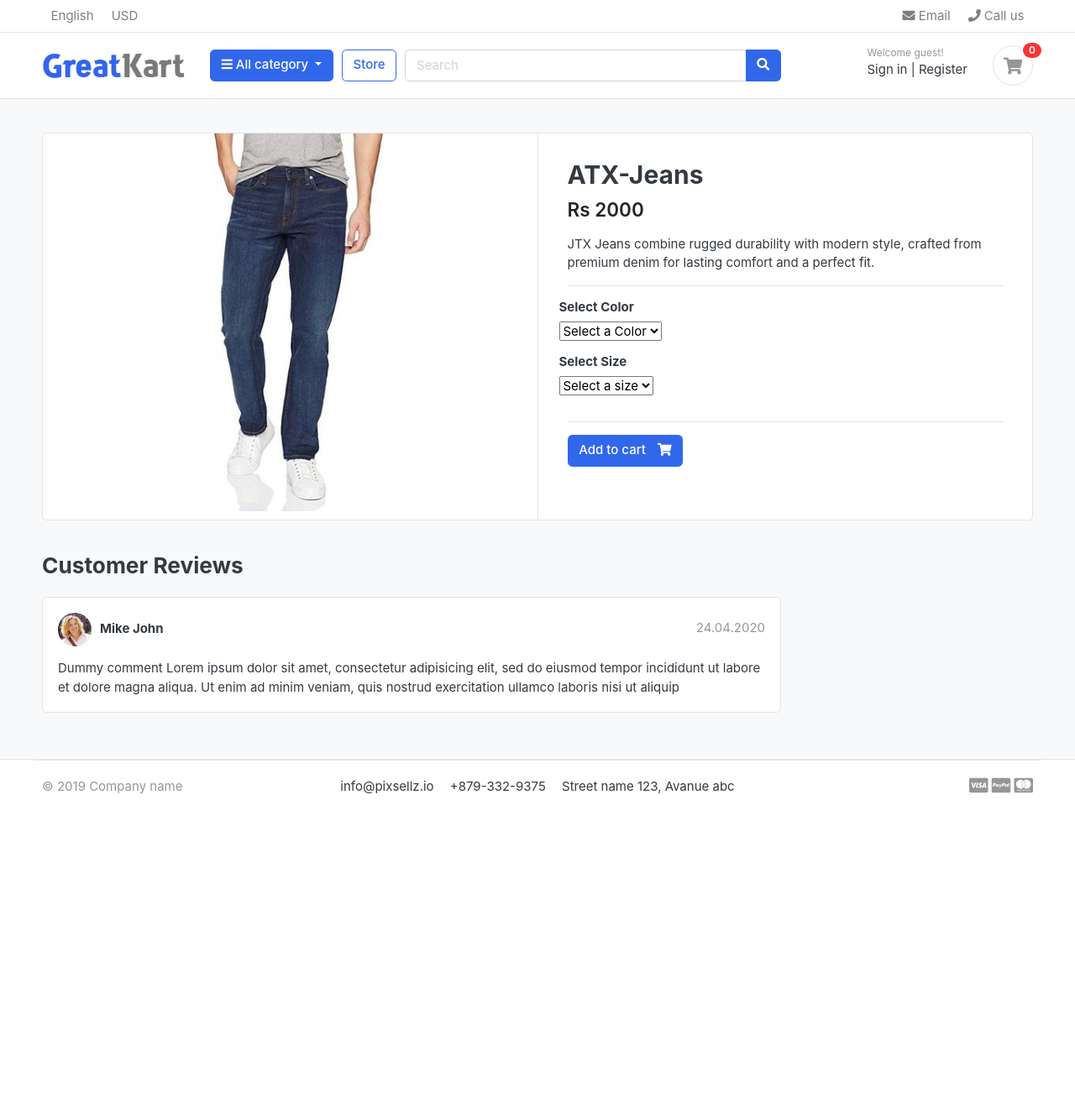
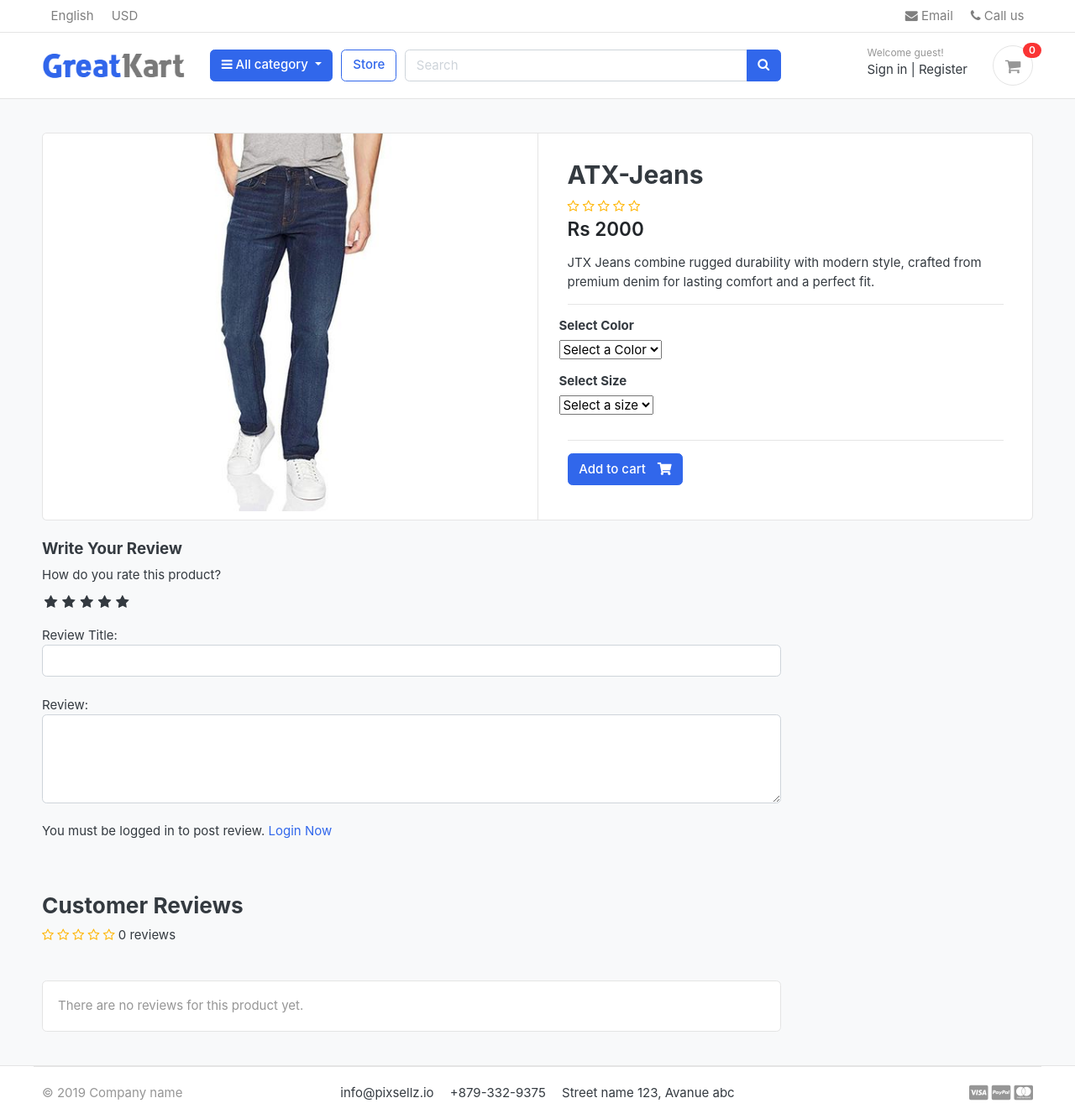
Before and after one commit to bishaljaiswal735/ecommerce_using_django, a Django app: page /store/atx-jeans/atx-jeans/ in a window 1280 px wide. Shown: the whole page at 84% size. Before the commit the page ends 946 px from the top, so only its background shows below. Run offline with Django 5.2, Linux system fonts and the light colour scheme; data comes from the database, SQL or seed files in the repository; both versions use the stored data as it was after the commit; data that the repository does not hold is empty; some libraries are stand-ins or nearby versions; some web fonts are replaced.

Commit message:
review rating has added and some bug fixed

```diff
--- a/ecommerce/account/models.py
+++ b/ecommerce/account/models.py
@@ -54,6 +54,11 @@ class Account(AbstractBaseUser):
     USERNAME_FIELD = "email"
     REQUIRED_FIELDS = ["username", "first_name", "last_name"]
     objects = MyAccountManager()
+
+    @property
+    def full_name(self):
+        return f"{self.first_name} {self.last_name}"
+
     def __str__(self):
         return self.email
 
--- /dev/null
+++ b/ecommerce/static/css/custom.css
@@ -0,0 +1,61 @@
+/* Hide Radio button */
+.rate > input{
+  display: none;
+}
+
+.rate{
+  display: inline-block;;
+  border: 0;
+}
+
+.rate > label{
+  float: right;
+}
+
+/* Showing the stars */
+.rate > label:before{
+  display: inline-block;
+  font-size: 1.1rem;
+  font-family: FontAwesome;
+  content: "\f005";
+  margin:0;
+  padding:0.3rem .2rem;
+  cursor: pointer;
+}
+
+/* Half star */
+.rate .half:before{
+  content: "\f089";
+  position: absolute;
+  padding-right: 0;
+}
+
+/* Click and hover */
+input:checked ~ label, label:hover ~ label{
+  color: #ffb503;
+}
+
+/* hover hightlight */
+input:checked + label:hover, input:checked ~ label:hover,input:checked ~ label:hover ~ label,
+label:hover ~ input:checked ~ label{
+  color: #cc9000;
+}
+
+.rating-star i{
+  color: #ffb503 !important;
+}
+
+ul.thumb{
+  margin:0 auto;
+  padding: 0;
+  float: left;
+}
+ul.thumb li{
+  list-style: none;
+  margin: 10px;
+}
+ul.thumb li img{
+  width: 80px;
+  height: 80px;
+  border: 1px solid grey;
+}
--- /dev/null
+++ b/ecommerce/store/forms.py
@@ -0,0 +1,7 @@
+from django import forms
+from .models import ReviewRating
+
+class ReviewForm(forms.ModelForm):
+    class Meta:
+        model = ReviewRating
+        fields = ['subject','review','rating']
--- a/ecommerce/store/templates/product_detail.html
+++ b/ecommerce/store/templates/product_detail.html
@@ -18,6 +18,15 @@
         <form action="{% url 'add_cart' product.id %}" method = "get">
           <article class="content-body">
             <h2 class="title"> {{product.product_name}} </h2>
+            <div class="rating-star">
+                  <span>
+                    <i class="fa fa-star{% if product.averageReview < 0.5 %}-o{% elif product.averageReview >= 0.5 and product.averageReview < 1 %}-half-o {% endif %}" aria-hidden="true"></i>
+                    <i class="fa fa-star{% if product.averageReview < 1.5 %}-o{% elif product.averageReview >= 1.5 and product.averageReview < 2 %}-half-o {% endif %}" aria-hidden="true"></i>
+                    <i class="fa fa-star{% if product.averageReview < 2.5 %}-o{% elif product.averageReview >= 2.5 and product.averageReview < 3 %}-half-o {% endif %}" aria-hidden="true"></i>
+                    <i class="fa fa-star{% if product.averageReview < 3.5 %}-o{% elif product.averageReview >= 3.5 and product.averageReview < 4 %}-half-o {% endif %}" aria-hidden="true"></i>
+                    <i class="fa fa-star{% if product.averageReview < 4.5 %}-o{% elif product.averageReview >= 4.5 and product.averageReview < 5 %}-half-o {% endif %}" aria-hidden="true"></i>
+                    </span>
+	        </div>
 
             <div class="mb-3">
               <var class="price h4">Rs {{product.price}}</var>
@@ -86,30 +95,94 @@
 
     <div class="row">
       <div class="col-md-9">
+        <form action="{% url 'review_rate' product.id %}" method="POST" class = "mb-4">
+          {% csrf_token %}
+            <h5>Write Your Review</h5>
+
+					<div>
+						<!-- Rating stars -->
+						<label>How do you rate this product?</label>
+						<br>
+						<div class="rate">
+							<input type="radio" name="rating" id="rating10" value="5" required /><label for="rating10" title="5"></label>
+							<input type="radio" name="rating" id="rating9" value="4.5" required /><label for="rating9" title="4.5" class="half"></label>
+							<input type="radio" name="rating" id="rating8" value="4" required /><label for="rating8" title="4"></label>
+							<input type="radio" name="rating" id="rating7" value="3.5" required /><label for="rating7" title="3.5" class="half"></label>
+							<input type="radio" name="rating" id="rating6" value="3" required /><label for="rating6" title="3"></label>
+							<input type="radio" name="rating" id="rating5" value="2.5" required /><label for="rating5" title="2.5" class="half"></label>
+							<input type="radio" name="rating" id="rating4" value="2" required /><label for="rating4" title="2"></label>
+							<input type="radio" name="rating" id="rating3" value="1.5" required /><label for="rating3" title="1.5" class="half"></label>
+							<input type="radio" name="rating" id="rating2" value="1" required /><label for="rating2" title="1"></label>
+							<input type="radio" name="rating" id="rating1" value="0.5" required /><label for="rating1" title="0.5" class="half"></label>
+						</div>
+             <br>
+						Review Title:
+						<input type="text" class="form-control" name="subject">
+						<br>
+						Review:
+						<textarea name="review" rows="4" class="form-control"></textarea>
+          </div>
+          <br>
+          {% if user.is_authenticated %}
+            {% if order_product %}
+            <button type="submit" class="btn btn-primary">Submit Review</button>
+            {% else %}
+            <p>You have to purchase product to post review.</p>
+            {% endif %}
+          {% else %}
+           <p>You must be logged in to post review. <span> <a href="{% url 'login' %}">
+            Login Now
+           </a></span></p>
+           {% endif %}
+          {% include "includes/alert.html" %}
+        </form>
+        <br>
         <header class="section-heading">
           <h3>Customer Reviews</h3>
+          <div class="rating-star">
+                  <span>
+                    <i class="fa fa-star{% if product.averageReview < 0.5 %}-o{% elif product.averageReview >= 0.5 and product.averageReview < 1 %}-half-o {% endif %}" aria-hidden="true"></i>
+                    <i class="fa fa-star{% if product.averageReview < 1.5 %}-o{% elif product.averageReview >= 1.5 and product.averageReview < 2 %}-half-o {% endif %}" aria-hidden="true"></i>
+                    <i class="fa fa-star{% if product.averageReview < 2.5 %}-o{% elif product.averageReview >= 2.5 and product.averageReview < 3 %}-half-o {% endif %}" aria-hidden="true"></i>
+                    <i class="fa fa-star{% if product.averageReview < 3.5 %}-o{% elif product.averageReview >= 3.5 and product.averageReview < 4 %}-half-o {% endif %}" aria-hidden="true"></i>
+                    <i class="fa fa-star{% if product.averageReview < 4.5 %}-o{% elif product.averageReview >= 4.5 and product.averageReview < 5 %}-half-o {% endif %}" aria-hidden="true"></i>
+                <span>{{product.countReview}} reviews</span>
+                    </span>
+	        </div>
+
         </header>
-
-        <article class="box mb-3">
+        <br>
+        <article class="box">
+                {% if review_list %}
+                   {% for review in review_list %}
                           <div class="icontext w-100">
-            <img
-              src="./images/avatars/avatar1.jpg"
-              class="img-xs icon rounded-circle"
-            />
                               <div class="text">
-              <span class="date text-muted float-md-right">24.04.2020 </span>
-              <h6 class="mb-1">Mike John</h6>
+                                <span class="date text-muted float-md-right">{{review.updated_at}} </span>
+                                <h6 class="mb-1">{{review.user.full_name}} </h6>
+                                <div class="rating-star">
+                                  <span>
+                                    <i class="fa fa-star{% if review.rating == 0.5 %}-half-o{% elif review.rating < 1 %}-o {% endif %}" aria-hidden="true"></i>
+                                    <i class="fa fa-star{% if review.rating == 1.5 %}-half-o{% elif review.rating < 2 %}-o {% endif %}" aria-hidden="true"></i>
+                                    <i class="fa fa-star{% if review.rating == 2.5 %}-half-o{% elif review.rating < 3 %}-o {% endif %}" aria-hidden="true"></i>
+                                    <i class="fa fa-star{% if review.rating == 3.5 %}-half-o{% elif review.rating < 4 %}-o {% endif %}" aria-hidden="true"></i>
+                                    <i class="fa fa-star{% if review.rating == 4.5 %}-half-o{% elif review.rating < 5 %}-o {% endif %}" aria-hidden="true"></i>
+                                  </span>
                                 </div>
                               </div>
-          <!-- icontext.// -->
+                            </div> <!-- icontext.// -->
                             <div class="mt-3">
+                              <h6>{{review.subject}}</h6>
                               <p>
-              Dummy comment Lorem ipsum dolor sit amet, consectetur adipisicing
-              elit, sed do eiusmod tempor incididunt ut labore et dolore magna
-              aliqua. Ut enim ad minim veniam, quis nostrud exercitation ullamco
-              laboris nisi ut aliquip
+                                {{review.review}}
                               </p>
                             </div>
+                            <br>
+                            {% endfor %}
+                {% else %}
+                      <p class="text-muted">There are no reviews for this product yet.</p>
+                {% endif %}
+
+
           </article>
       </div>
       <!-- col.// -->
--- a/ecommerce/store/urls.py
+++ b/ecommerce/store/urls.py
@@ -6,5 +6,6 @@ urlpatterns = [
     path('',views.store, name= 'store'),
     path("search/", views.search_products , name = "search"),
     path('<slug:category_slug>/', views.slug, name ="category_detail"),
-    path('<slug:category_slug>/<slug:product_slug>/', views.product_slug, name="product_detail")
+    path('<slug:category_slug>/<slug:product_slug>/', views.product_slug, name="product_detail"),
+    path("review_rate/<int:product_id>", views.review_rating, name = 'review_rate')
 ]
--- a/ecommerce/store/views.py
+++ b/ecommerce/store/views.py
@@ -1,11 +1,14 @@
 from django.shortcuts import render, get_object_or_404, redirect
-from .models import Product, Variation
+from .models import Product, Variation, ReviewRating
 from carts.models import CartItem, Cart
 from carts.views import _getCartId
 from django.http import HttpResponse
 from django.core.paginator import Paginator
 from django.db.models import Q
-
+from .forms import ReviewForm
+from django.contrib import messages
+from django.contrib.auth.decorators import login_required
+from orders.models import OrderProduct
 
 # Create your views here.
 def store(request):
@@ -28,15 +31,33 @@ def slug(request, category_slug):
 # this is for product_detail page
 def product_slug(request, category_slug, product_slug):
     product = get_object_or_404(Product, slug=product_slug, is_available=True)
-    color_variation = Variation.objects.filter( product=product , variation_category = 'color')
-    size_variation = Variation.objects.filter( product=product , variation_category = 'size')
+    color_variation = Variation.objects.filter(
+        product=product, variation_category="color"
+    )
+    size_variation = Variation.objects.filter(
+        product=product, variation_category="size"
+    )
     addedCheck = CartItem.objects.filter(
         cart__cart_id=_getCartId(request), product__slug=product_slug
     ).exists()
     # checking is this product added in cart or not)
+    form = ReviewForm()
+    order_product = OrderProduct.objects.filter(product__slug = product_slug).exists()
+    review_list = ReviewRating.objects.filter(product__slug = product_slug)
+    stars = range(1,6)
     return render(
-        request, "product_detail.html", {"product": product, "addedCheck": addedCheck,'color_variation':color_variation,'size_variation':size_variation,
-        }
+        request,
+        "product_detail.html",
+        {
+            "product": product,
+            "addedCheck": addedCheck,
+            "color_variation": color_variation,
+            "size_variation": size_variation,
+            "form": form,
+            "order_product":order_product,
+            'review_list':review_list,
+            'stars': stars
+        },
     )
 
 
@@ -58,3 +79,29 @@ def search_products(request):
 
     else:
         return redirect("store")
+
+@login_required(login_url="login")
+def review_rating(request, product_id):
+    product = Product.objects.get(id = product_id)
+    previous_url = request.META.get('HTTP_REFERER')
+    if request.method == "POST":
+        try:
+           review = ReviewRating.objects.get(user = request.user, product = product)
+           form = ReviewForm(request.POST,instance=review)
+           if form.is_valid():
+               form.save()
+               messages.success(request, 'Thank you! Your review has been updated ')
+               return redirect(previous_url)
+        except ReviewRating.DoesNotExist:
+            form = ReviewForm(request.POST)
+            if form.is_valid():
+                review = ReviewRating()
+                review.user = request.user
+                review.product = product
+                review.subject = form.cleaned_data['subject']
+                review.review = form.cleaned_data['review']
+                review.rating = form.cleaned_data['rating']
+                review.ip = request.META.get('REMOTE_ADDR')
+                review.save()
+                messages.success(request, 'Thank you! Your review has been created ')
+                return redirect(previous_url)
--- a/ecommerce/templates/base.html
+++ b/ecommerce/templates/base.html
@@ -44,6 +44,10 @@
 
     <!-- custom style -->
     <link href="{% static 'css/ui.css' %}" rel="stylesheet" type="text/css" />
+
+    <link href="{% static 'css/custom.css' %}" rel="stylesheet" type="text/css"/>
+    <link rel="stylesheet" href="https://cdnjs.cloudflare.com/ajax/libs/font-awesome/4.7.0/css/font-awesome.min.css">
+
     <link
       href="{% static 'css/responsive.css' %}"
       rel="stylesheet"
```
Also changed, not shown: ecommerce/store/admin.py (+6 -1 lines), ecommerce/store/models.py (+46 -3 lines), ecommerce/db.sqlite3, ecommerce/store/migrations/0003_reviewrating.py (added). Lines whose indentation alone changed are shown as unchanged.
